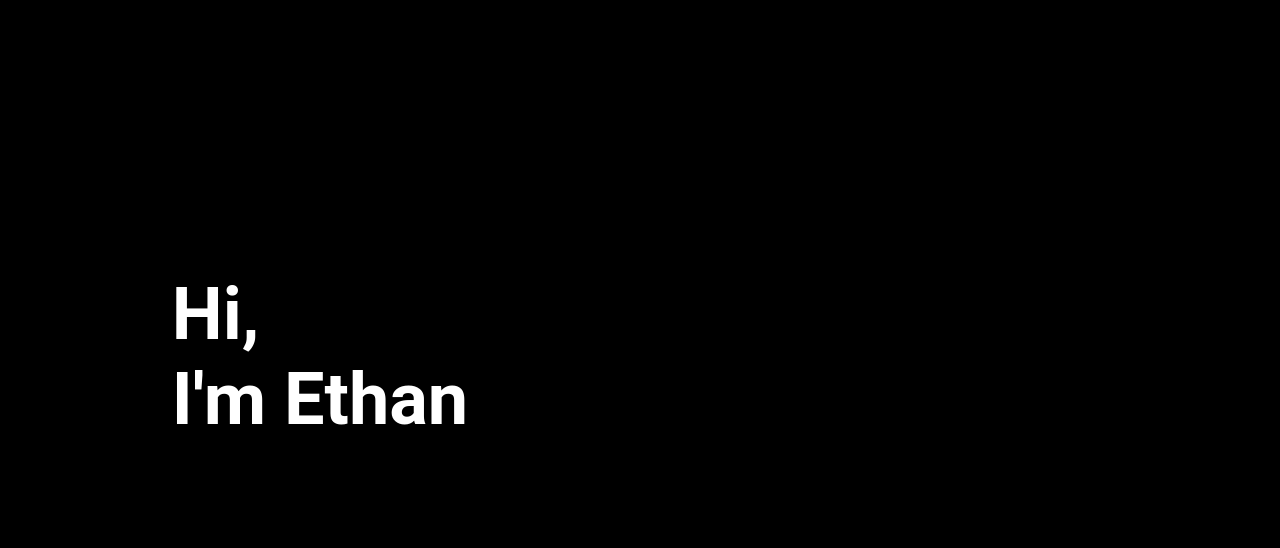
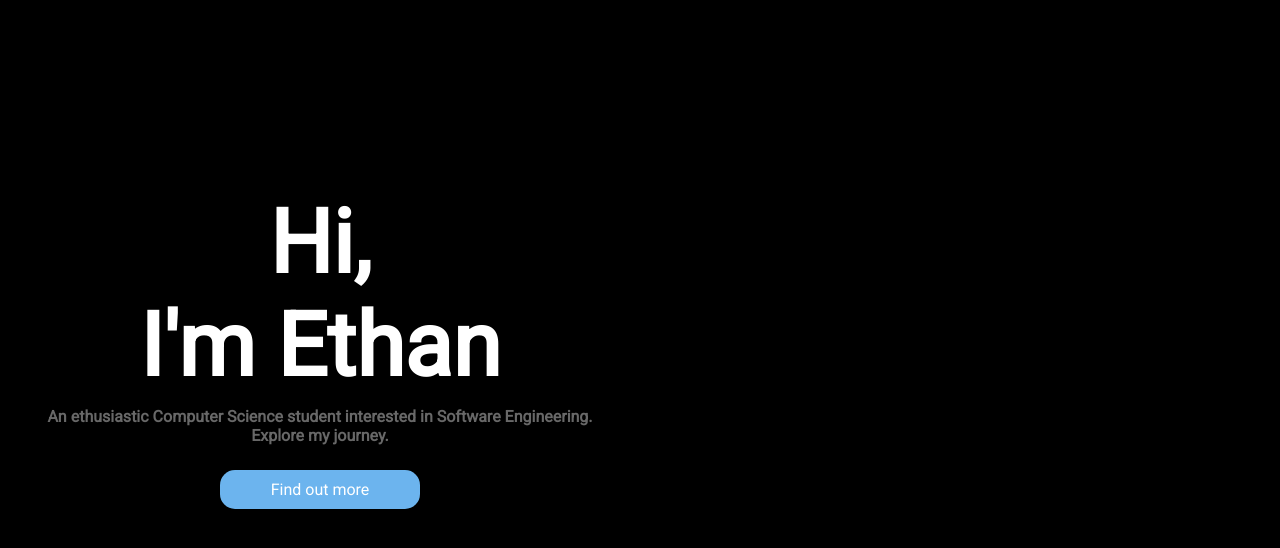
Before and after one commit to em2063/flashcard-study-partner, a plain HTML site: page index.html in a window 1280 px wide. Shown: the part 60-608 px from the top of the page. Drawn offline with Linux system fonts and the light colour scheme.

Commit message:
enhanced hero section

```diff
--- a/index.html
+++ b/index.html
@@ -26,7 +26,11 @@
 
     <main>
       <div id="hero-container">
-        <h1 class="hero-text">Hi,<br> I'm Ethan</h1>
+        <h1 class="hero-text2">Hi,<br>I'm Ethan</h1>
+        <p id="hero-description">An ethusiastic Computer Science student interested in Software Engineering.<br>
+              Explore my journey.
+        </p>
+        <div id="hero-button"><a id="hero-button-text">Find out more</a></div>
       </div>
     </main>
 </body>
--- a/style.css
+++ b/style.css
@@ -1,3 +1,5 @@
+@import url('https://fonts.googleapis.com/css2?family=Roboto&display=swap');
+
 *{
     margin: 0;
     padding: 0;
@@ -6,7 +8,7 @@
 
 body {
     background-color: #000000;
-    font-family: "Roboto", sans-serif;
+    font-family: Roboto, sans-serif;
 }
 
 #title {
@@ -21,6 +23,7 @@ ul li {
 
 a {
     text-decoration: none;
+    cursor: pointer;
 }
 
 a:hover{
@@ -47,20 +50,42 @@ nav {
     margin-left: 1em;
 }
 
-.nav-link {
-    font-weight: 600px;
+#hero-container {
+    width: 50%;
+    max-width: 1000px;
+    display: flex;
+    justify-content: center;
+    height: 90vh;
+    text-align: center;
+    flex-direction: column;
+    align-items: center;
 }
 
-#hero-container {
-    max-width: 1000px;
-    width: 50%;
-    display: flex;
-    align-items: center;
-    justify-content: center;
-    height: 90vh;
+.hero-text2 {
+    font-size: 5.5em;
+    color: #fff;
+    margin-bottom: 10px;
 }
 
-.hero-text {
-    font-size: 4.5em;
+#hero-description {
+    color: #686868;
+    font-weight: bold;
+}
+
+#hero-button-text {
     color: #fff;
 }
+
+#hero-button {
+    padding: 10px;
+    margin: 15px;
+    background-color: #6CB4EE;
+    width: 200px;
+    border-radius: 15px;
+    margin-top: 25px;
+}
+
+#hero-button:hover {
+    background-color: #89CFF0;
+    cursor: pointer;
+}
```
